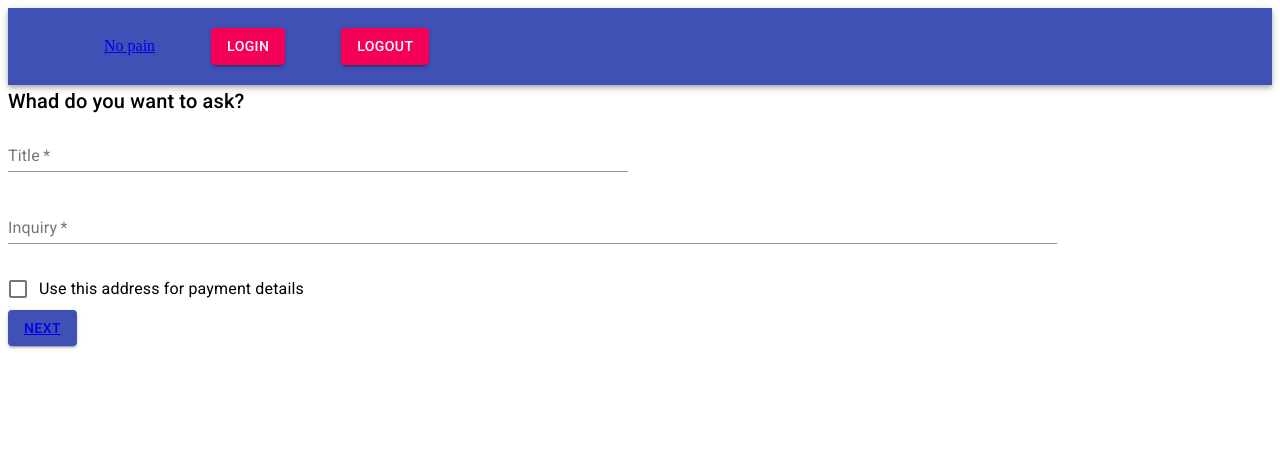
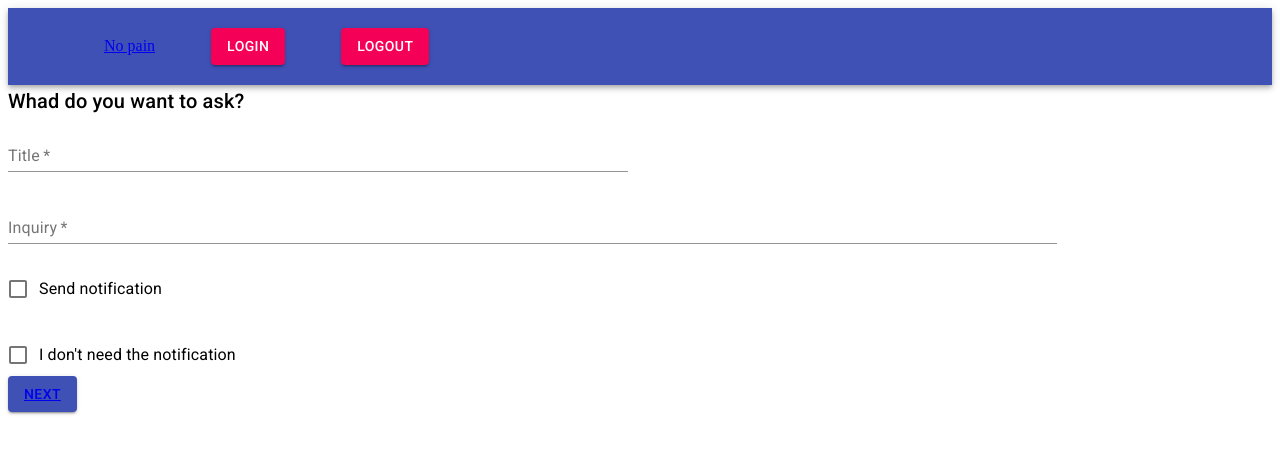
Before and after one commit to harukakato35/no-pain, a React (Create React App) app: page /consultation in a window 1280 px wide. Shown: the top 454 px of the page. Built offline with nearby package versions, Linux system fonts and the light colour scheme.

Commit message:
logoutのreducerの追加

```diff
--- a/src/components/Consultation.js
+++ b/src/components/Consultation.js
@@ -37,7 +37,13 @@ export default function Consultation() {
         <Grid item xs={12}>
           <FormControlLabel
             control={<Checkbox color="secondary" name="saveAddress" value="yes" />}
-            label="Use this address for payment details"
+            label="Send notification"
+          />
+        </Grid>
+        <Grid item xs={12}>
+          <FormControlLabel
+            control={<Checkbox color="secondary" name="saveAddress" value="yes" />}
+            label="I don't need the notification"
           />
         </Grid>
       </Grid>
--- a/src/components/PatientLogin.js
+++ b/src/components/PatientLogin.js
@@ -23,6 +23,7 @@ function LogoutButton(props){
 
 export default function PatientLogin (props){
     const login = useSelector(state => state.login); //global stateを呼び出すため,Dev toolをみて決めてる
+    const logout = useSelector(state => state.logout);
     const dispatch = useDispatch();　//Login.jsのreducerを使うため
     console.log(props);
 
@@ -45,6 +46,7 @@ export default function PatientLogin (props){
     }
     };
 
+
   return (
     <div>
       <Btn />
--- a/src/modules/Login.js
+++ b/src/modules/Login.js
@@ -1,7 +1,7 @@
 const SET_LOGIN_PENDING = 'SET_LOGIN_PENDING';
 const SET_LOGIN_SUCCESS = 'SET_LOGIN_SUCCESS';
 const SET_LOGIN_ERROR = 'SET_LOGIN_ERROR';
-const SET_LOGOUT_SUCCESS = 'SET_LOGOUT_SUCCESS';
+// const SET_LOGOUT_SUCCESS = 'SET_LOGOUT_SUCCESS';
 
 const initialState = {
   isLoginSuccess: false,
@@ -24,12 +24,6 @@ export default function reducer(state=initialState, action) {
       　isLoginPending: false,
         isLoginSuccess: true
       };
-    case SET_LOGOUT_SUCCESS:
-      return {
-        ...state,
-      　isLoginPending: false,
-        isLoginSuccess: false
-      };
 
     case SET_LOGIN_ERROR:
       return {
--- /dev/null
+++ b/src/modules/Logout.js
@@ -0,0 +1,19 @@
+const SET_LOGOUT_SUCCESS = 'SET_LOGOUT_SUCCESS';
+const SET_LOGIN_SUCCESS = 'SET_LOGIN_SUCCESS';
+
+const initialState = {
+  isLogoutSuccess: false
+};
+
+
+export default function LogOut(state=initialState, action) {
+  switch (action.type) {
+    case SET_LOGOUT_SUCCESS:
+      return {
+        ...state,
+        isLogoutSuccess: true
+      };
+    default:
+      return state;
+  }
+}
--- a/src/rootReducer.js
+++ b/src/rootReducer.js
@@ -1,6 +1,7 @@
 import {combineReducers} from 'redux';
 import { connectRouter } from 'connected-react-router';
 import Login from './modules/Login';
+import Logout from './modules/Logout';
 
 
 
@@ -9,7 +10,8 @@ export const rootReducer = history => combineReducers({
 
     router: connectRouter(history),
     //左側の名前はなんでも良い、右側はimportしたものの名前
-    login: Login
+    login: Login,
+    logout: Logout
 });
 
 //history:履歴管理に必要なもの
```
Also changed, not shown: src/modules/Consultation.js (added).
